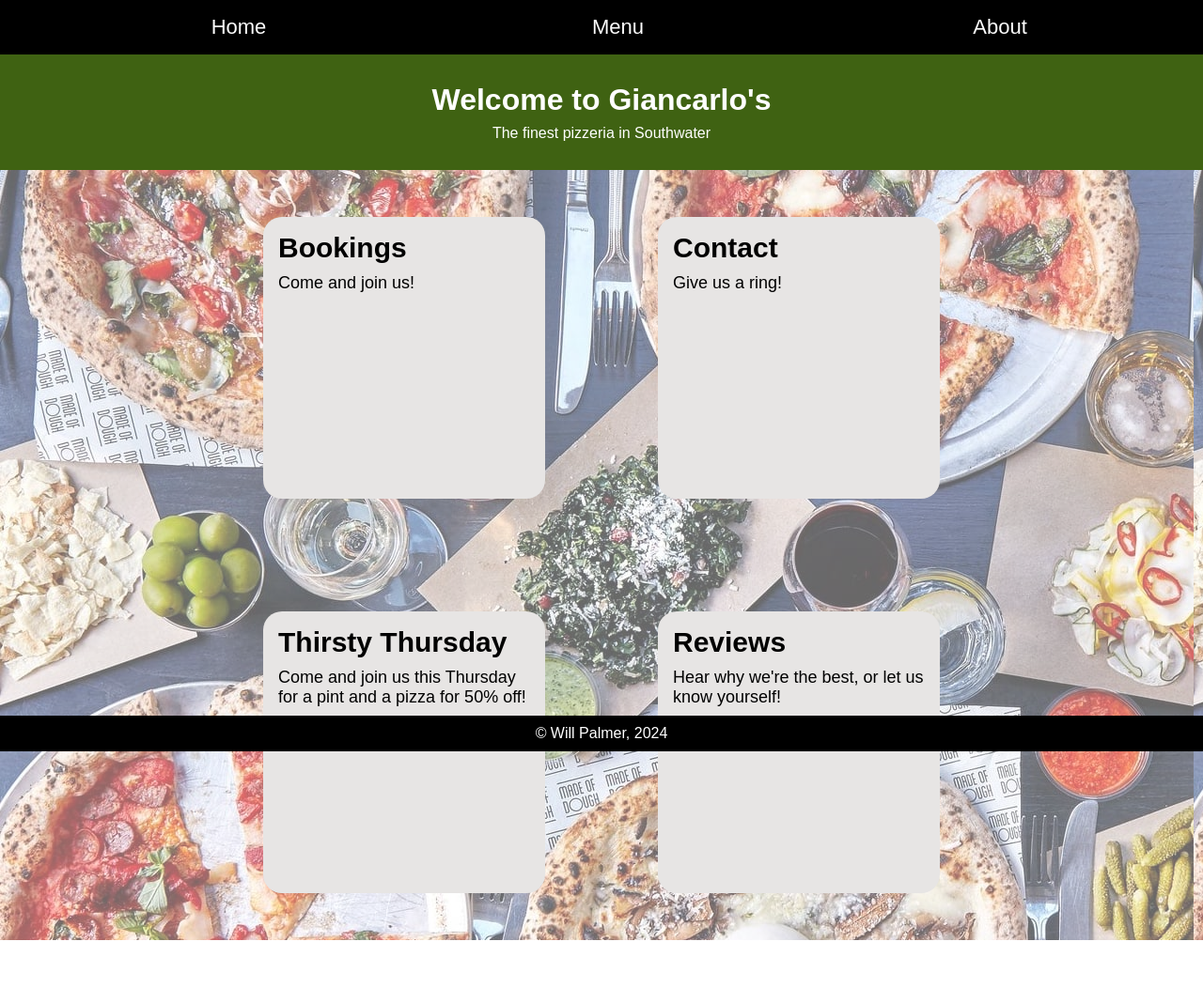
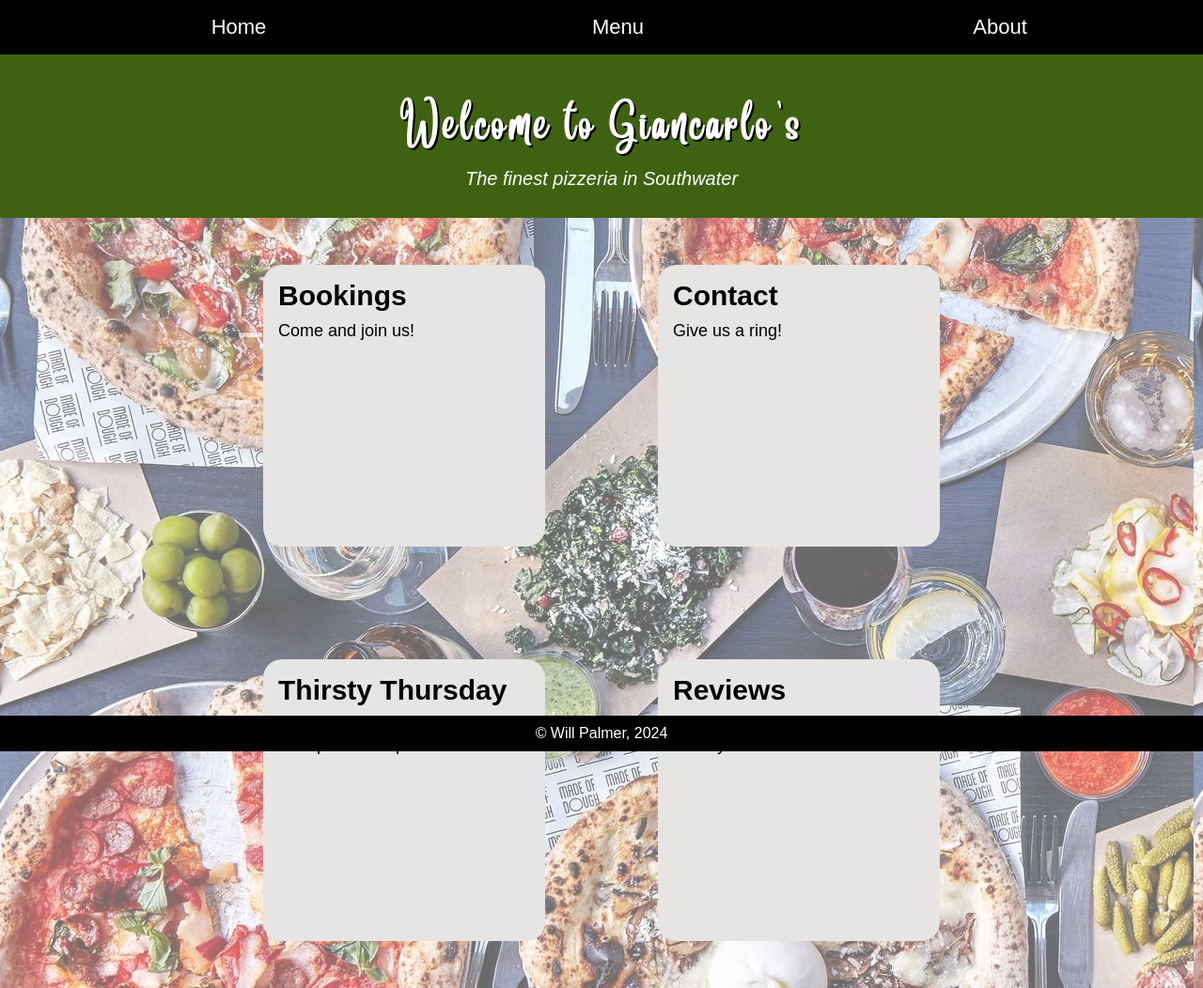
Before and after one commit to palmwi2010/odin-restaurant, a website built with webpack: page src/index.html in a window 1280 px wide. Shown: the whole page at 94% size. Before the commit the page ends 1001 px from the top, so only its background shows below. Built offline with nearby package versions, Linux system fonts and the light colour scheme.

Commit message:
Added Angelina font

```diff
--- a/src/about.js
+++ b/src/about.js
@@ -1,5 +1,5 @@
 import {make} from './helpers.js';
-import chefImg from './chef.jpg';
+import chefImg from './assets/chef.jpg';
 
 function initAbout() {
 
--- a/src/style.css
+++ b/src/style.css
@@ -5,12 +5,17 @@
     font-family: Arial, Helvetica, sans-serif;
 }
 
+@font-face {
+    font-family: 'Angelina';
+    src: url('./assets/Ang.otf');
+}
+
 :root {
     --header-background: #3f6212;
 }
 
 body {
-    background-image: url('./pizza.jpg');
+    background-image: url('./assets/pizza.jpg');
     background-color: rgba(255,255,255,0.4);
     background-blend-mode: lighten;
 }
@@ -43,8 +48,17 @@ header {
     padding: 30px 0;
 }
 
+.content-banner h1 {
+    font-family: 'Angelina';
+    letter-spacing: 0.2ch;
+    font-size: 38px;
+    text-shadow: 2px 2px black;
+}
+
 .content-banner p {
     margin-top: 8px;
+    font-style: italic;
+    font-size: 20px;
 }
 
 .content-main {
```
Also changed, not shown: src/assets/Ang.otf (added), src/assets/chef.jpg (renamed from src/chef.jpg), src/assets/pizza.jpg (renamed from src/pizza.jpg).
